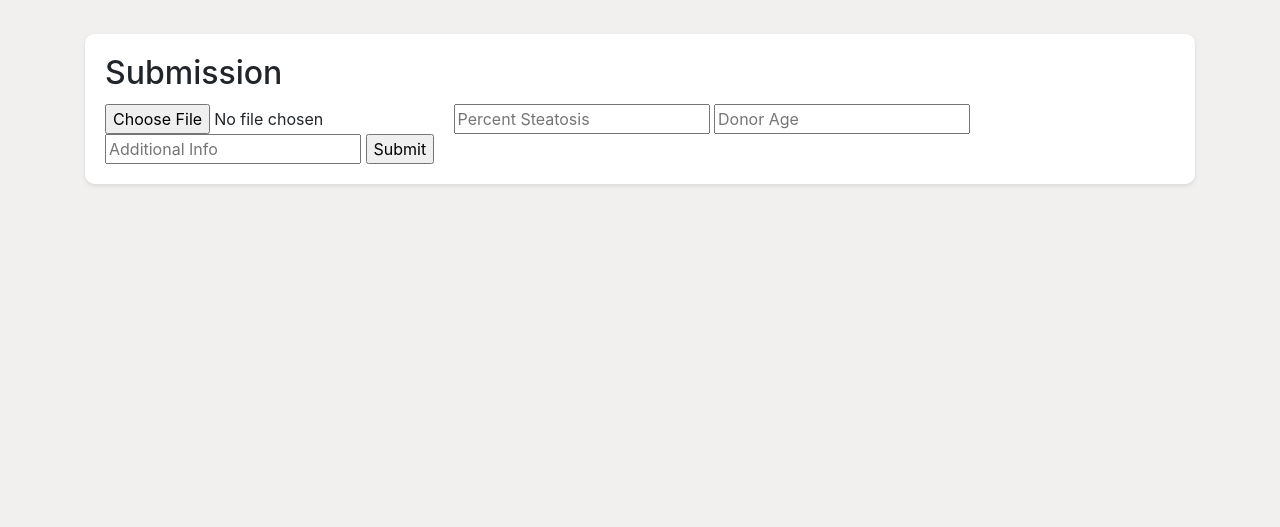
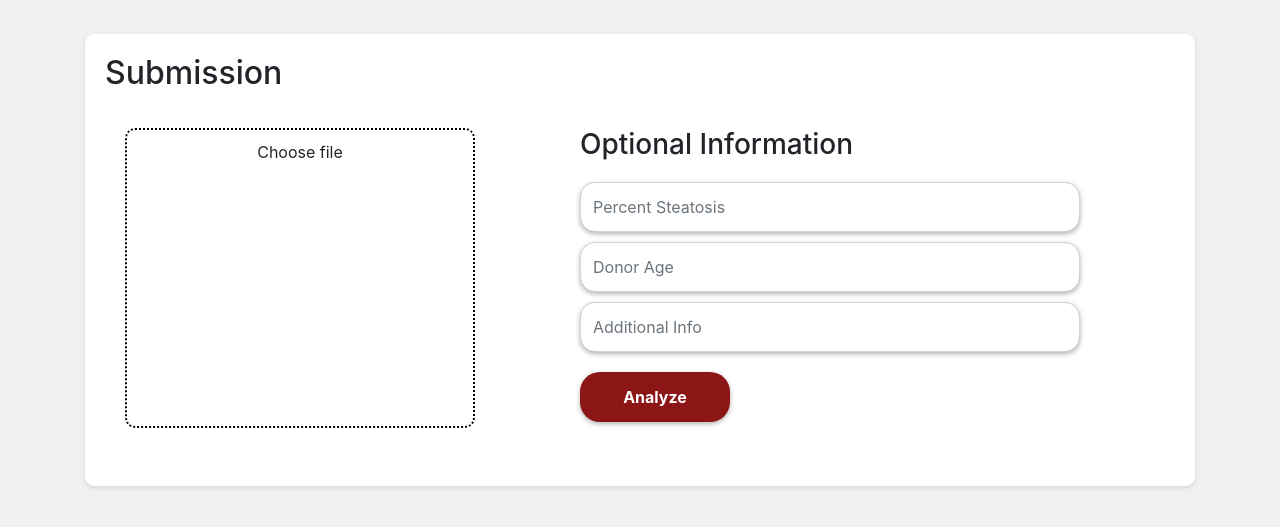
Before and after one commit to TaylorT52/LiverbaseSite, a Flask app: page /submitslides in a window 1280 px wide. Shown: the part 56-583 px from the top of the page. Run offline with Flask 3, Linux system fonts and the light colour scheme; some libraries are stand-ins or nearby versions.

Commit message:
added UI for file submission

```diff
--- a/static/styles/gen.css
+++ b/static/styles/gen.css
@@ -5,16 +5,6 @@ body{
 .navbar {
     background-color: #8C1515;
   }
-
-h1, h2 {
-    text-align: left;
-}
-
-.box {
-    background-color: #FFFFFF;
-    border-radius: 10px;
-    padding: 20px;
-}
 
 .card {
     border: none;
@@ -32,25 +22,56 @@ h1, h2 {
     text-decoration: underline;
 }
 
-.dashed-box {
-    border: 2px dashed #ccc;
+.form-row {
+    display: flex;
+    flex-direction: row;
+}
+
+.form-column {
+    flex: 1;
+    margin-left: 20px;
+}
+
+.info-sub{
+    margin-left:100px;
+}
+
+.form-control {
+    border-radius: 15px;
+    height: 50px;
+    box-shadow: 0px 2px 5px rgba(0, 0, 0, 0.3);
+    margin-bottom:10px;
+    width: 500px;
+}
+
+.file-label {
+    display: block;
+    border: 2px dotted black;
+    padding: 10px;
+    height:300px;
     border-radius: 10px;
-    padding: 20px;
     text-align: center;
     cursor: pointer;
 }
 
-.upload-image-button {
-    background-color: #8C1515;
-    color: white;
-    padding: 10px 20px;
-    border-radius: 5px;
+.btn {
+	background-color: #8C1515;
+	border-radius: 20px;
+	padding: 10px 30px;
+	color: white;
+	font-weight: bold;
+	border: none;
+	outline: none;
+    box-shadow: 0px 2px 5px rgba(0, 0, 0, 0.3);
+    height:50px;
+    width:150px;
+    margin-top:10px;
 }
 
-.upload-image-button:hover {
-    background-color: #B51818;
+h3{
+    margin-bottom:20px;
 }
 
-#file-upload {
-    display: none;
+.file-input {
+    visibility: hidden;
 }
--- a/static/styles/loginstyle.css
+++ b/static/styles/loginstyle.css
@@ -7,9 +7,9 @@ body {
 }
 
 
-  .upload-image-button:hover {
+.upload-image-button:hover {
 	background-color: #B51818;
-  }
+}
 
   #file-upload {
 	display: none;
@@ -47,8 +47,6 @@ h1 {
 	padding: 10px 30px;
 	color: white;
 	font-weight: bold;
-	border: none;
-	outline: none;
     box-shadow: 0px 2px 5px rgba(0, 0, 0, 0.3);
     width: 100%;
     height:50px;
--- a/templates/submitslides.html
+++ b/templates/submitslides.html
@@ -31,15 +31,22 @@
             <div class="card bg-light submission-container rounded-3">
               <div class="card-body">
                 <h2 class="card-title">Submission</h2>
-
-				<form method = "POST" enctype = "multipart/form-data">
-         			<input type ="file" name ="file"/>
-					<input type="number" name="percent_steatosis" placeholder="Percent Steatosis">
-					<input type="number" name="donor_age" placeholder="Donor Age">
-					<input type="text" name="other_info" placeholder="Additional Info">
-         			<input type = "submit"/>
-     			</form>
-
+				<br>
+				<form method = "POST" enctype="multipart/form-data" >
+					<div class="form-row">
+						<div class="form-column col-md-4">
+							<label for="file" class="file-label">Choose file</label>
+							<input type="file" id="file" name="file" class="file-input">
+						</div>
+						<div class="form-column info-sub">
+							<h3>Optional Information</h3>
+							<input type="number" name="percent_steatosis" placeholder="Percent Steatosis" class="form-control">
+							<input type="number" name="donor_age" placeholder="Donor Age" class="form-control">
+							<input type="text" name="other_info" placeholder="Additional Info" class="form-control">
+							<input value="Analyze" type="submit" class="btn">
+						</div>
+					</div>
+				</form>
               </div>
             </div>
           </div>
```
Also changed, not shown: liverbase.db.
